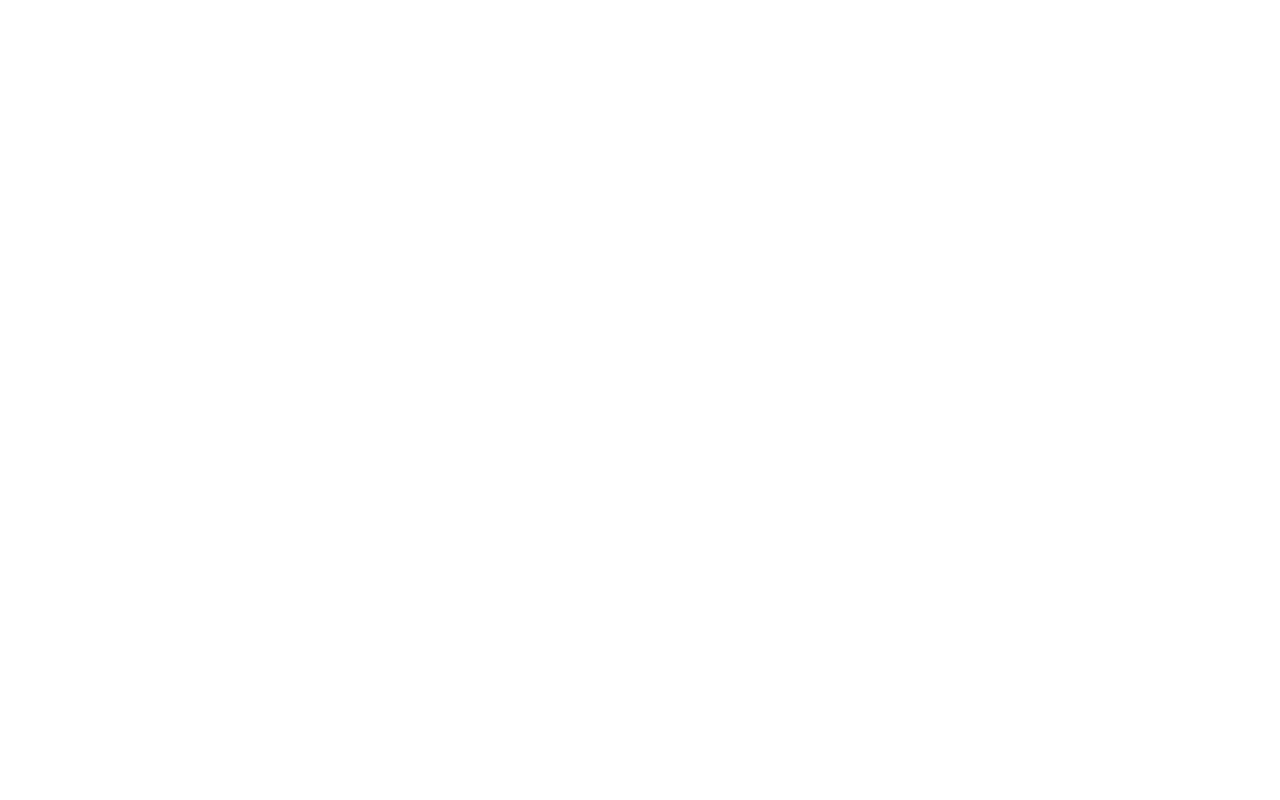
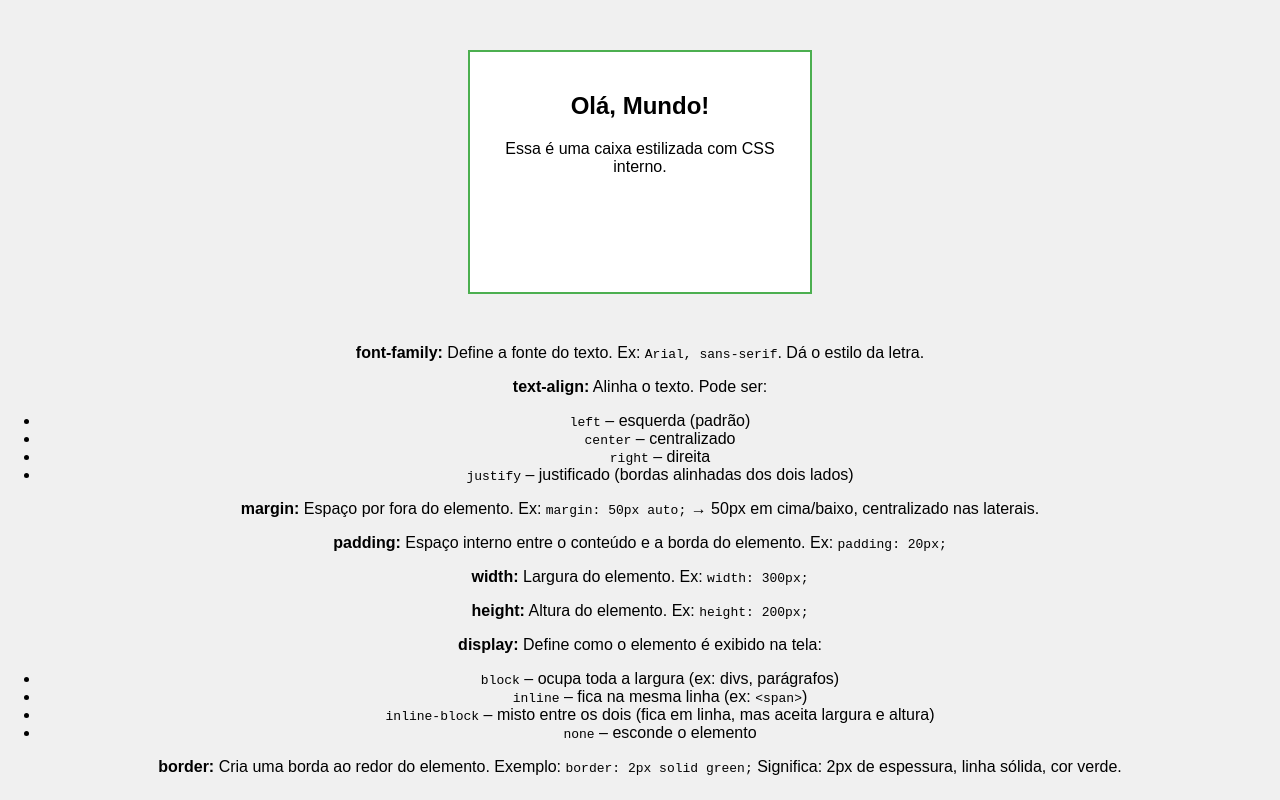
Before and after one commit to l4hsantos/estudo_web, a plain HTML site: page teste.html in a window 1280 px wide. Drawn offline with Linux system fonts and the light colour scheme.

Commit message:
Atualizar o teste.html

```diff
--- a/teste.html
+++ b/teste.html
@@ -1,11 +1,67 @@
 <!DOCTYPE html>
-<html lang="en">
+<html lang="pt-br">
 <head>
-    <meta charset="UTF-8">
-    <meta name="viewport" content="width=device-width, initial-scale=1.0">
-    <title>Document</title>
+  <meta charset="UTF-8">
+  <title>Exemplo de CSS Interno</title>
+  <style>
+    body {
+      font-family: Arial, sans-serif;
+      text-align: center;
+      margin: 0;
+      padding: 0;
+      background-color: #f0f0f0;
+    }
+
+    .caixa {
+      width: 300px;
+      height: 200px;
+      margin: 50px auto;
+      padding: 20px;
+      border: 2px solid #4CAF50;
+      display: block;
+      background-color: white;
+    }
+  </style>
 </head>
 <body>
 
+  <div class="caixa">
+    <h2>Olá, Mundo!</h2>
+    <p>Essa é uma caixa estilizada com CSS interno.</p>
+  </div>
+
+<p><strong>font-family:</strong> Define a fonte do texto. Ex: <code>Arial, sans-serif</code>. Dá o estilo da letra.</p>
+
+<p><strong>text-align:</strong> Alinha o texto. Pode ser:
+  <ul>
+    <li><code>left</code> – esquerda (padrão)</li>
+    <li><code>center</code> – centralizado</li>
+    <li><code>right</code> – direita</li>
+    <li><code>justify</code> – justificado (bordas alinhadas dos dois lados)</li>
+  </ul>
+</p>
+
+<p><strong>margin:</strong> Espaço por fora do elemento. Ex: <code>margin: 50px auto;</code> → 50px em cima/baixo, centralizado nas laterais.</p>
+
+<p><strong>padding:</strong> Espaço interno entre o conteúdo e a borda do elemento. Ex: <code>padding: 20px;</code></p>
+
+<p><strong>width:</strong> Largura do elemento. Ex: <code>width: 300px;</code></p>
+
+<p><strong>height:</strong> Altura do elemento. Ex: <code>height: 200px;</code></p>
+
+<p><strong>display:</strong> Define como o elemento é exibido na tela:
+  <ul>
+    <li><code>block</code> – ocupa toda a largura (ex: divs, parágrafos)</li>
+    <li><code>inline</code> – fica na mesma linha (ex: <code>&lt;span&gt;</code>)</li>
+    <li><code>inline-block</code> – misto entre os dois (fica em linha, mas aceita largura e altura)</li>
+    <li><code>none</code> – esconde o elemento</li>
+  </ul>
+</p>
+
+<p><strong>border:</strong> Cria uma borda ao redor do elemento. Exemplo:
+  <code>border: 2px solid green;</code>
+  Significa: 2px de espessura, linha sólida, cor verde.
+</p>
+
 </body>
 </html>
```
